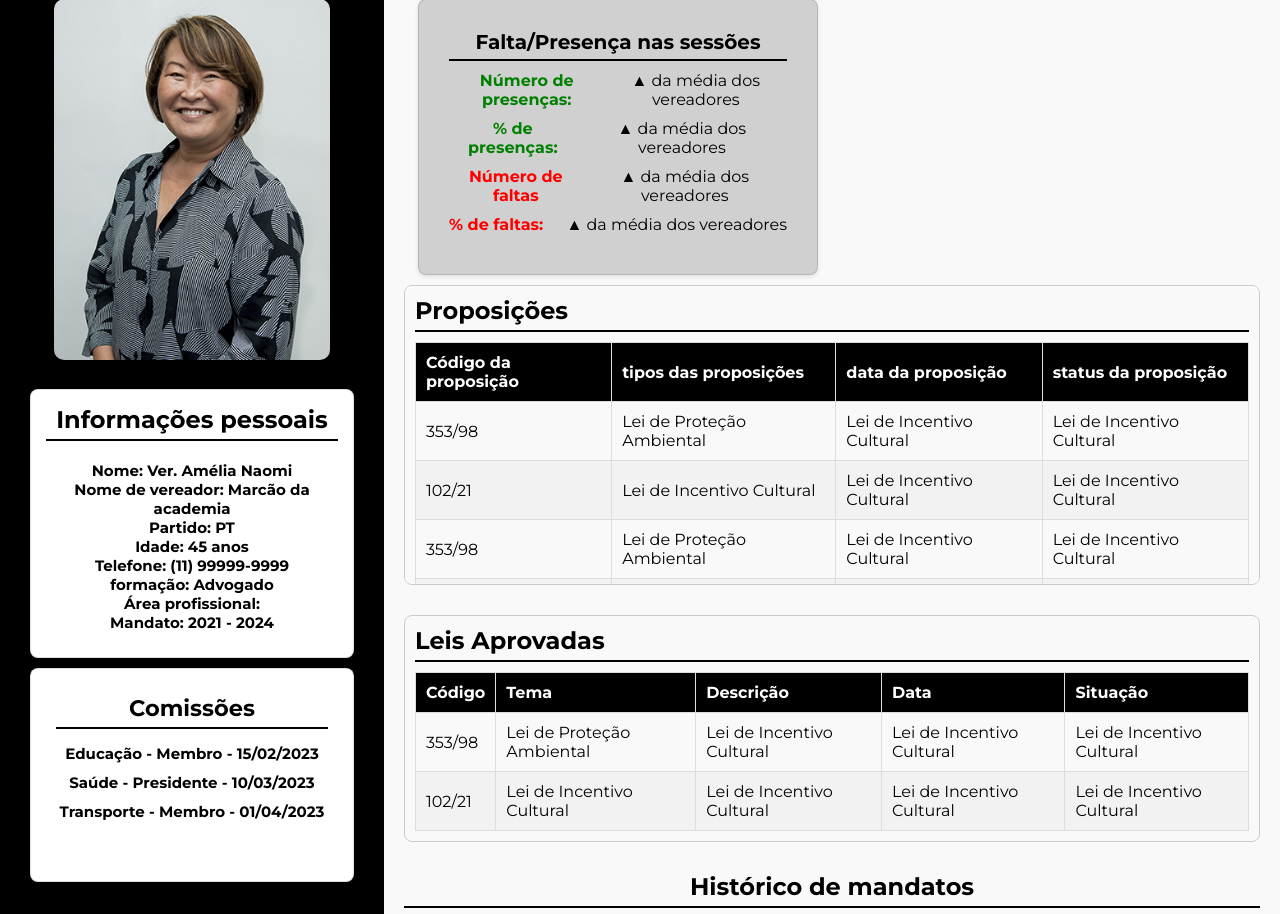
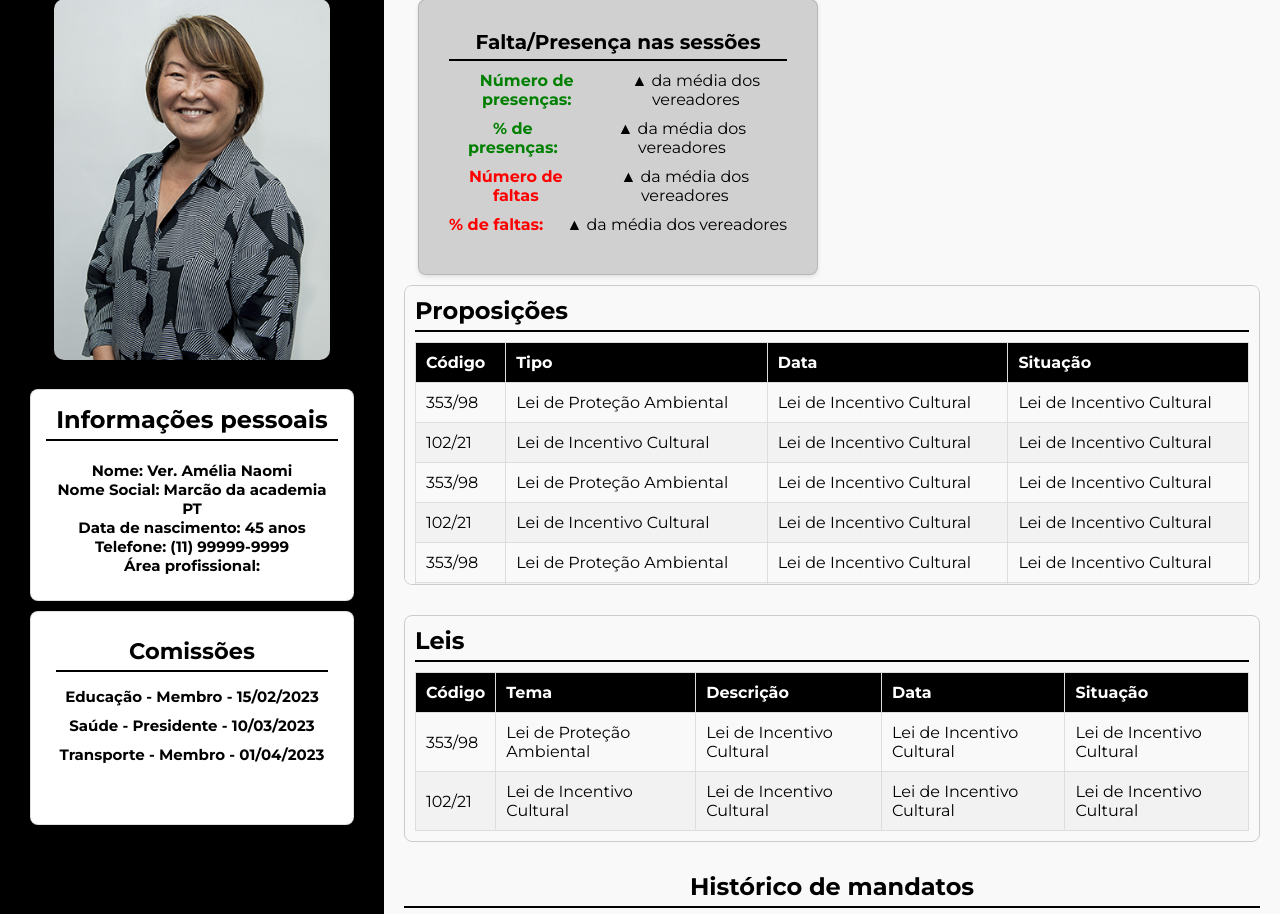
Before and after one commit to AgileKrakens/DemoQuerycy, a Flask app: page /perfil/2 in a window 1280 px wide. Shown: the part 91-1005 px from the top of the page. Run offline with Flask 3, Linux system fonts and the light colour scheme.

Commit message:
update perfil.hmtl

```diff
--- a/src/templates/perfil.html
+++ b/src/templates/perfil.html
@@ -15,13 +15,11 @@
                 <h2>Informações pessoais</h2>
                 <div class="card-body">
                     <p>Nome: {{perfil.nome}}</p>
-                    <p>Nome de vereador: Marcão da academia</p>
-                    <p>Partido: PT</p>
-                    <p>Idade: 45 anos</p>
+                    <p>Nome Social: Marcão da academia</p>
+                    <p>PT</p>
+                    <p>Data de nascimento: 45 anos</p>
                     <p>Telefone: (11) 99999-9999</p>
-                    <p>formação: Advogado</p>
                     <p>Área profissional: </p>
-                    <p>Mandato: 2021 - 2024</p>
                 </div>
             </div>
         </div>
@@ -69,10 +67,10 @@
                 <table>
                     <thead>
                         <tr>
-                            <th>Código da proposição</th>
-                            <th>tipos das proposições</th>
-                            <th>data da proposição</th>
-                            <th>status da proposição</th>
+                            <th>Código</th>
+                            <th>Tipo</th>
+                            <th>Data</th>
+                            <th>Situação</th>
                         </tr>
                     </thead>
                     <tbody>
@@ -132,7 +130,7 @@
         </div>
         <div class="leis">
             <div class="table-container">
-                <h2>Leis Aprovadas</h2>
+                <h2>Leis</h2>
                 <table>
                     <thead>
                         <tr>
```
